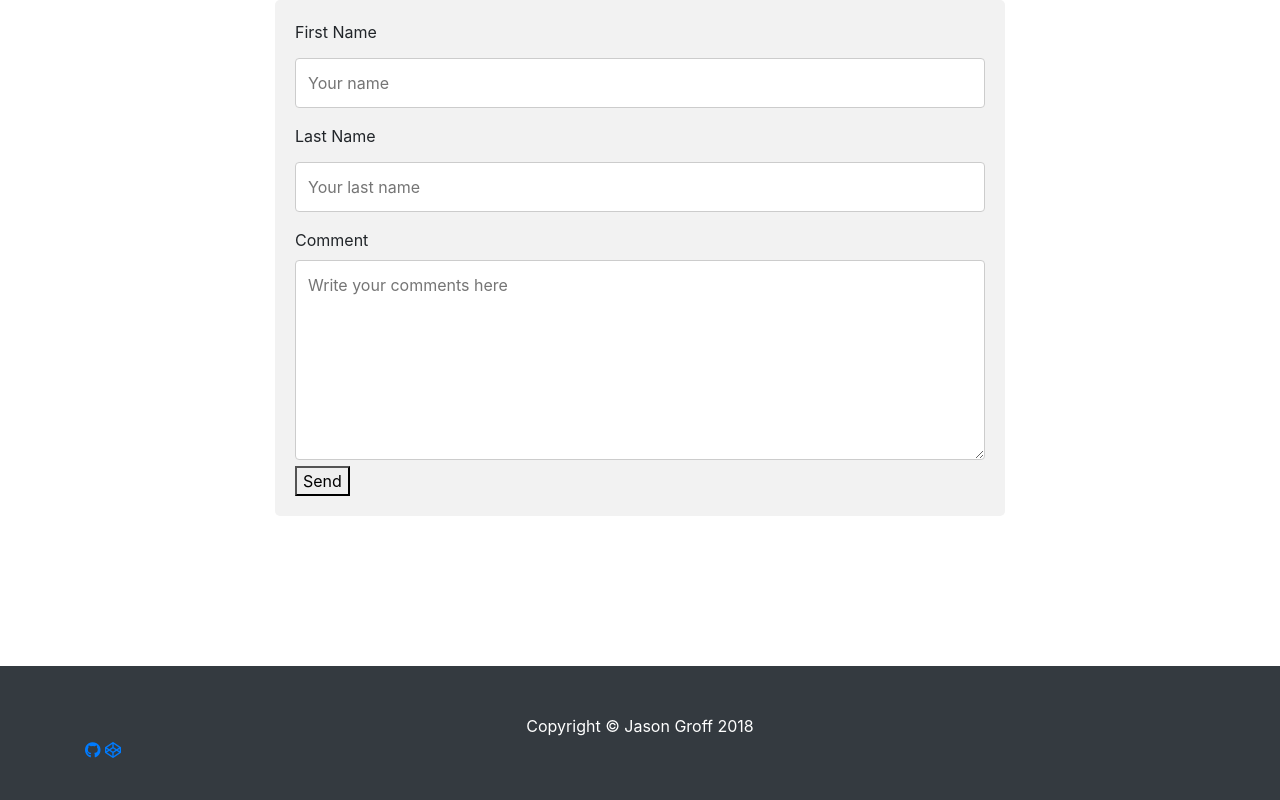
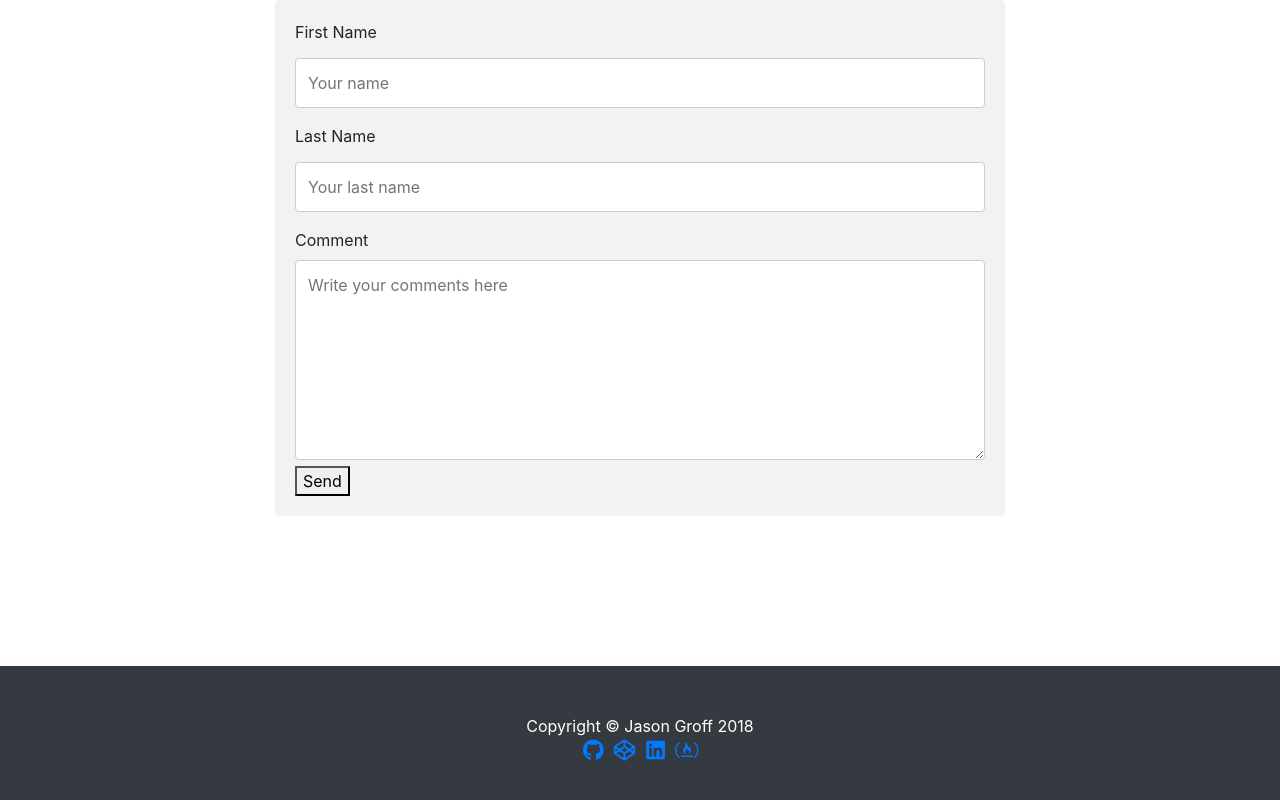
Before and after one commit to jgroff8806/jgroff8806.github.io, a website with bundled scripts: page index.html in a window 1280 px wide. Shown: the part 2214-3014 px from the top of the page. Built offline with nearby package versions, Linux system fonts and the light colour scheme.

Commit message:
Added Fontawesome social icons and aligned text center

```diff
--- a/css/style.css
+++ b/css/style.css
@@ -69,3 +69,7 @@ input[type="submit"]:hover {
 .footer a:hover {
   color: white;
 }
+
+.social-icons {
+  text-align: center;
+}
--- a/index.html
+++ b/index.html
@@ -156,21 +156,21 @@
   <footer class="py-5 bg-dark">
     <div class="container">
       <p class="m-0 text-center text-white">Copyright &copy; Jason Groff 2018</p>
+      <div class="social-icons">
         <a href="https://github.com/jgroff8806">
-        <i class="fab fa-github"></i>
+          <i class="fab fa-github fa-fw fa-lg"></i>
         </a>
         <a href="https://codepen.io/jgroff88/">
-        <i class="fab fa-codepen"></i>
+          <i class="fab fa-codepen fa-fw fa-lg"></i>
         </a>
-      <a href="#">
-        <i class="fa fa-linkedin"></i>
+        <a href="https://www.linkedin.com/in/jasongroff88/">
+          <i class="fab fa-linkedin fa-fw fa-lg"></i>
         </a>
-      <a href="#">
-        <i class="fa fa-google-plus"></i>
+        <a href="https://www.freecodecamp.org/jgroff8806">
+          <i class="fab fa-free-code-camp fa-fw fa-lg"></i>
         </a>
-      <a href="#">
-        <i class="fa fa-skype"></i>
-      </a>
+      </div>
+
     </div>
     <!-- /.container -->
   </footer>
```
Lines whose indentation alone changed are shown as unchanged.
